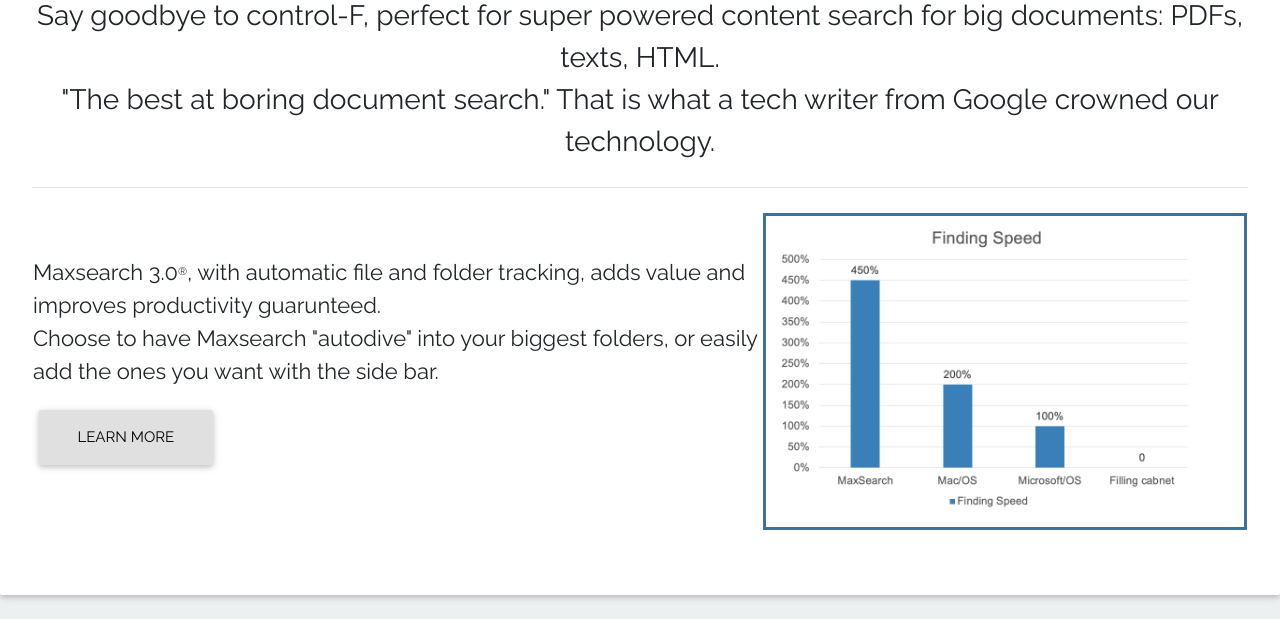
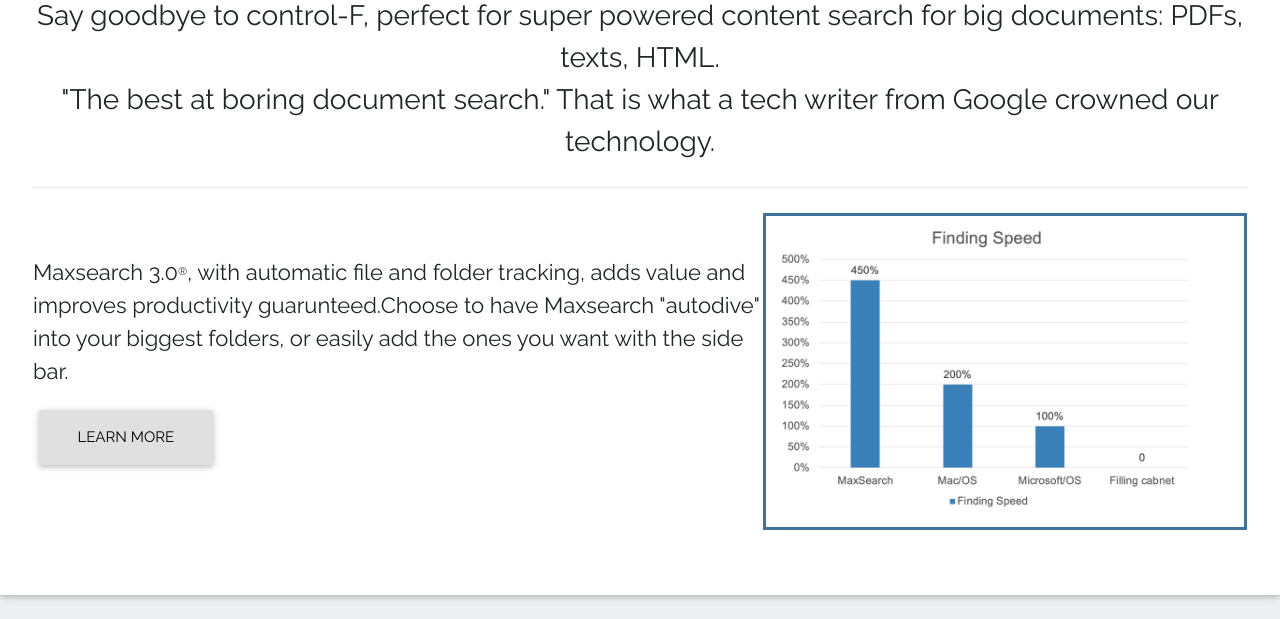
Before and after one commit to maxsetworld/maxset.org, a website: page index.html in a window 1280 px wide. Shown: the part 181-800 px from the top of the page. Drawn offline with Linux system fonts and the light colour scheme; a web font is replaced by a local one.

Commit message:
adjusting css

```diff
--- a/index.html
+++ b/index.html
@@ -63,7 +63,7 @@
       <table>
       <tr>
         <td style="width:60%;">
-          <p class="major">Maxsearch 3.0<sup style="font-size:50%;">&reg;</sup>, with automatic file and folder tracking, adds value and improves productivity guarunteed.<br>Choose to have Maxsearch "autodive" into your biggest folders, or easily add the ones you want with the side bar.</p>
+          <p class="major">Maxsearch 3.0<sup style="font-size:50%;">&reg;</sup>, with automatic file and folder tracking, adds value and improves productivity guarunteed.Choose to have Maxsearch "autodive" into your biggest folders, or easily add the ones you want with the side bar.</p>
           <!-- <p>Let MaxSearch 3.0 help you save hours a day looking for key data on your computer.<br>This is not OS searching so you will stop spending valuable time with endless CTRL-F's.
           <br>
           MaxSearch instantly discovers insights now, from your data when you want it. Just add files and search.<br>
```
